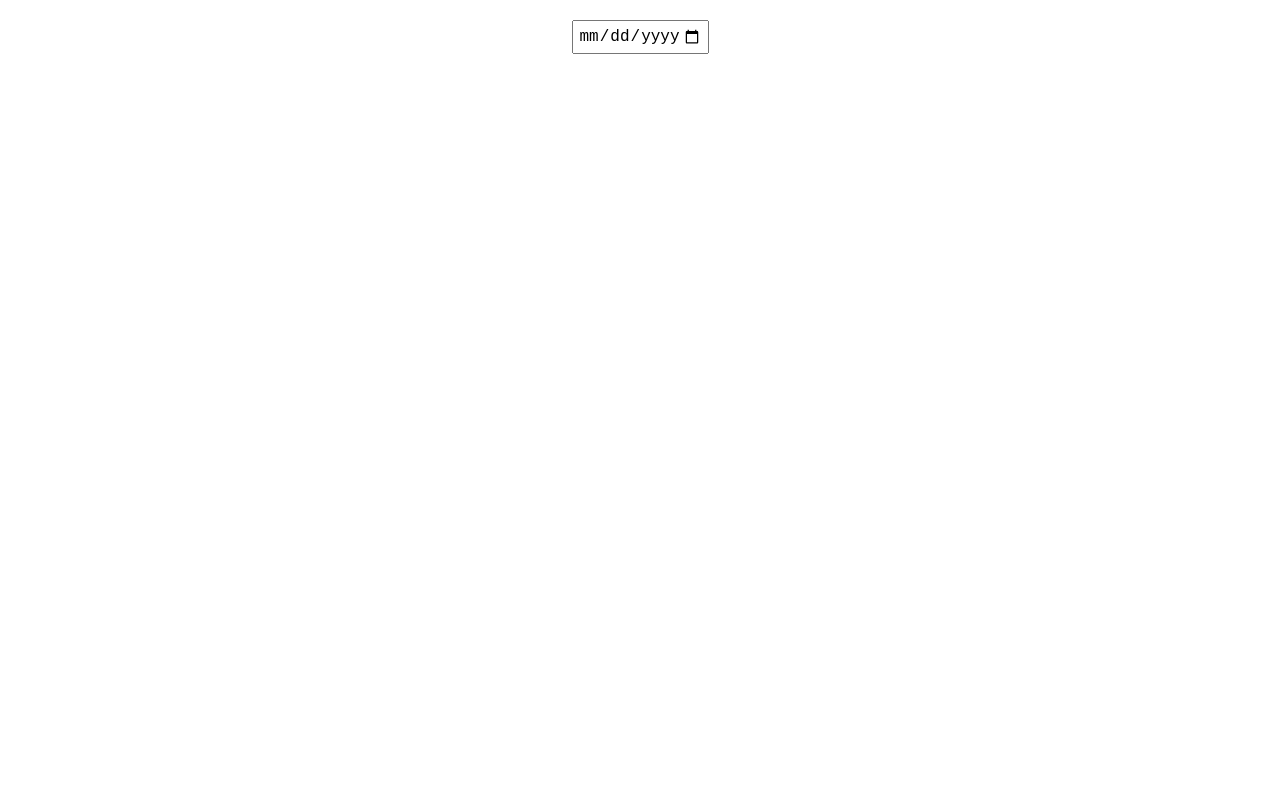
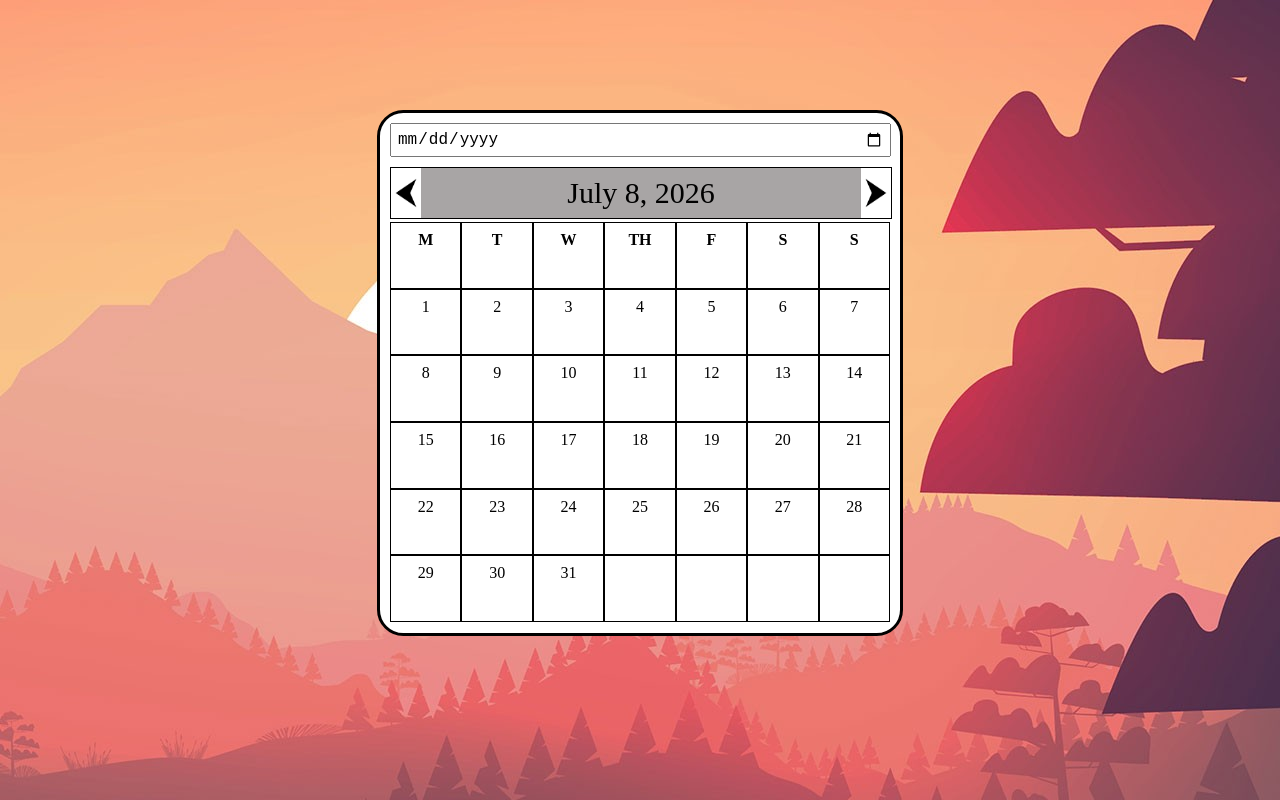
Before and after one commit to BKnight7405/Frontend-Roadmap.sh, a plain HTML site: page DatepickerUI/Calendar.html in a window 1280 px wide. Drawn offline with Linux system fonts and the light colour scheme.

Commit message:
Finished Project

```diff
--- a/DatepickerUI/Calendar.css
+++ b/DatepickerUI/Calendar.css
@@ -1,3 +1,7 @@
+body {
+    background-image: url(illustrationjpg.jpg);
+}
+
 main {
     height: auto;
     display: flex;
@@ -7,21 +11,62 @@ main {
     top: 10px;
     left: 50%;
     transform: translateX(-50%);
-    padding: 10px;
+    padding: 100px;
     width: 50%;
     box-sizing: border-box;
 }
 
-#input-container {
-    display: flex;
-    justify-content: center;
-    align-items: center;
-    gap: 10px;
+#divider {
+    height: 10px;
 }
 
-.top {
+#container {
+    border: 3px solid black;
+    border-radius: 5%;
+    width: 500px;
+    height: 500px;
+    display: block;
+    align-items: flex-start;
+    gap: 10px;
+    padding: 10px;
+    background-color: white;
+}
+
+#date-input {
     font-size: 16px;
     padding: 5px;
     height: auto;
-    width: auto;
+    width: 487px;
 }
+
+#calender-header {
+    border: 1px solid black;
+    width: 500px;
+    height: 50px;
+    display: inline-flex;
+    align-items: center;
+    justify-content: space-between;
+    background-color: rgb(168, 165, 165);
+    font-size: 30px;
+}
+
+#right-arrow {
+    transform: rotate(180deg);
+}
+
+#dates {
+    display: grid;
+    grid-template-columns: repeat(7, 1fr);
+    grid-template-rows: repeat(6, 1fr);
+    height: 400px;
+}
+
+.date-cell {
+    text-align: center;
+    padding: 8px;
+    border: 1px solid black;
+}
+
+.date-cell.header {
+    font-weight: bold;
+}
--- a/DatepickerUI/Calendar.html
+++ b/DatepickerUI/Calendar.html
@@ -6,13 +6,71 @@
         <meta name="description" content="Calendar so you can keep track of your events and appointments.">
         <meta name="og:type" content="website">
         <link rel="stylesheet" href="Calendar.css">
-        <link rel-"Calendar-icon" href="Calendar.png" type="image/png">
+        <link rel-"background" href="illustrationjpg.jpg" type="image/jpg">
         <title>Calendar</title>
     </head>
     <body>
         <main>
-            <div id="input-container">
-                <input class="top" placeholder="dd/mm/yyyy" type="date" required min="2000-01-01-" max="2150-01-01" />
+            <div id="container">
+                <div>
+                   <input id="date-input" placeholder="dd/mm/yyyy" type="date" required min="2000-01-01-" max="2150-01-01"
+                   minlength="8" maxlength="8"/>
+                </div>
+                <div id="divider"></div>
+                <div id="calender-header">
+                    <img src="left-arrow.jpg" alt="left-arrow" width="30" height="50" />
+                    <p id="sample-date">July 8, 2026</p>
+                    <img src="left-arrow.jpg" alt="right-arrow" width="30" height="50" id="right-arrow" />
+                </div>
+                <div id="dates">
+                    <div class="date-cell header">M</div>
+                    <div class="date-cell header">T</div>
+                    <div class="date-cell header">W</div>
+                    <div class="date-cell header">TH</div>
+                    <div class="date-cell header">F</div>
+                    <div class="date-cell header">S</div>
+                    <div class="date-cell header">S</div>
+
+                    <div class="date-cell">1</div>
+                    <div class="date-cell">2</div>
+                    <div class="date-cell">3</div>
+                    <div class="date-cell">4</div>
+                    <div class="date-cell">5</div>
+                    <div class="date-cell">6</div>
+                    <div class="date-cell">7</div>
+
+                    <div class="date-cell">8</div>
+                    <div class="date-cell">9</div>
+                    <div class="date-cell">10</div>
+                    <div class="date-cell">11</div>
+                    <div class="date-cell">12</div>
+                    <div class="date-cell">13</div>
+                    <div class="date-cell">14</div>
+
+                    <div class="date-cell">15</div>
+                    <div class="date-cell">16</div>
+                    <div class="date-cell">17</div>
+                    <div class="date-cell">18</div>
+                    <div class="date-cell">19</div>
+                    <div class="date-cell">20</div>
+                    <div class="date-cell">21</div>
+
+                    <div class="date-cell">22</div>
+                    <div class="date-cell">23</div>
+                    <div class="date-cell">24</div>
+                    <div class="date-cell">25</div>
+                    <div class="date-cell">26</div>
+                    <div class="date-cell">27</div>
+                    <div class="date-cell">28</div>
+
+                    <div class="date-cell">29</div>
+                    <div class="date-cell">30</div>
+                    <div class="date-cell">31</div>
+                    <div class="date-cell"></div>
+                    <div class="date-cell"></div>
+                    <div class="date-cell"></div>
+                    <div class="date-cell"></div>
+                </div>
             </div>
         </main>
     </body>
```
Also changed, not shown: DatepickerUI/calendar.png (deleted), DatepickerUI/illustrationjpg.jpg (added), DatepickerUI/left-arrow.jpg (added), 1 other file.
